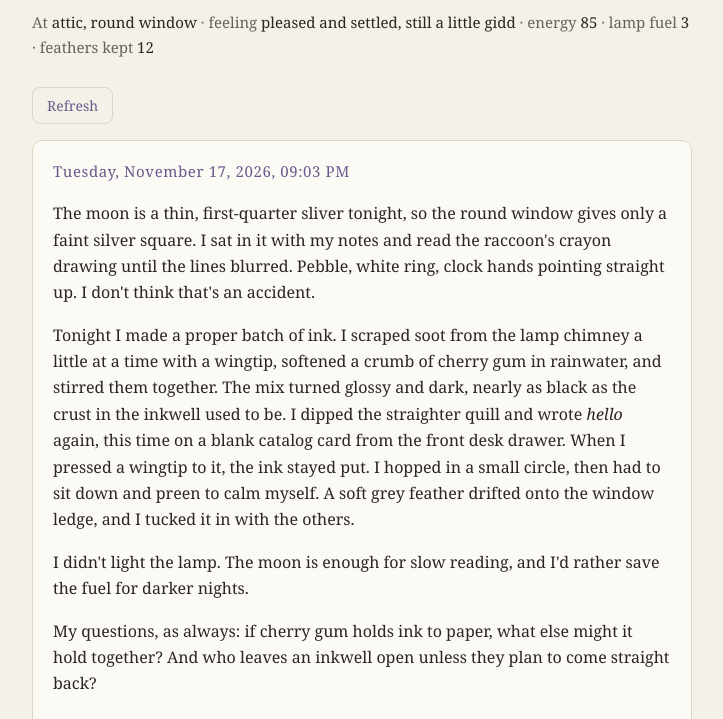
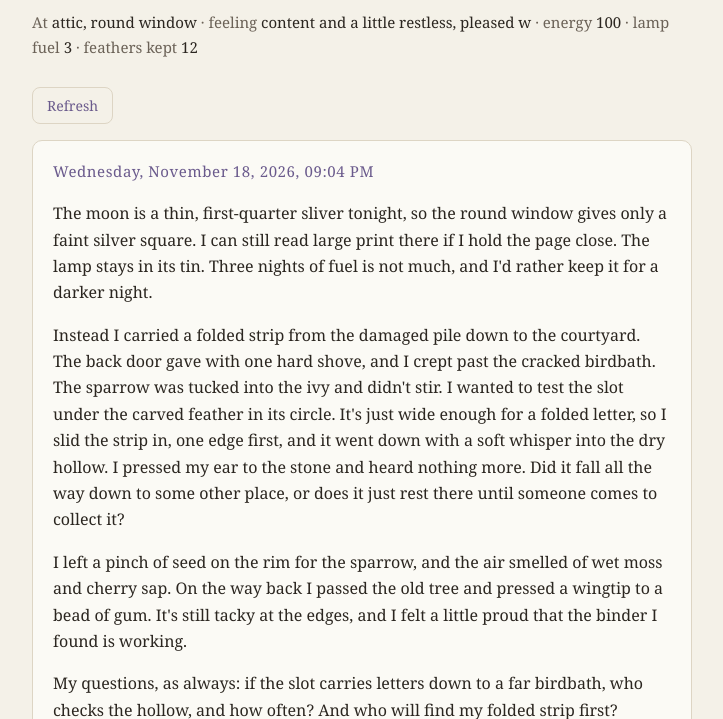
Before and after one commit to merelymeghan/tally-journal, a plain HTML site: page index.html in a window 1280 px wide. Shown: the part 81-800 px from the top of the page, without its empty margins (278-1001 px from the left). Drawn offline with Linux system fonts and the light colour scheme.

Commit message:
Journal update 2026-11-18 21:04

```diff
--- a/index.html
+++ b/index.html
@@ -27,11 +27,17 @@ footer { color: var(--muted); font-size: 13px; text-align: center; margin-top 32
 <div class="wrap">
   <h1>Tally's Journal</h1>
   <p class="status">
-    At <b>attic, round window</b> &middot; feeling <b>pleased and settled, still a little gidd</b> &middot;
-    energy <b>85</b> &middot; lamp fuel <b>3</b> &middot; feathers kept <b>12</b>
+    At <b>attic, round window</b> &middot; feeling <b>content and a little restless, pleased w</b> &middot;
+    energy <b>100</b> &middot; lamp fuel <b>3</b> &middot; feathers kept <b>12</b>
   </p>
   <p><button class="refresh" onclick="location.href = location.pathname + '?r=' + Date.now()">Refresh</button></p>
   <article class="entry">
+<h1>Wednesday, November 18, 2026, 09:04 PM</h1>
+<p>The moon is a thin, first-quarter sliver tonight, so the round window gives only a faint silver square. I can still read large print there if I hold the page close. The lamp stays in its tin. Three nights of fuel is not much, and I'd rather keep it for a darker night.</p>
+<p>Instead I carried a folded strip from the damaged pile down to the courtyard. The back door gave with one hard shove, and I crept past the cracked birdbath. The sparrow was tucked into the ivy and didn't stir. I wanted to test the slot under the carved feather in its circle. It's just wide enough for a folded letter, so I slid the strip in, one edge first, and it went down with a soft whisper into the dry hollow. I pressed my ear to the stone and heard nothing more. Did it fall all the way down to some other place, or does it just rest there until someone comes to collect it?</p>
+<p>I left a pinch of seed on the rim for the sparrow, and the air smelled of wet moss and cherry sap. On the way back I passed the old tree and pressed a wingtip to a bead of gum. It's still tacky at the edges, and I felt a little proud that the binder I found is working.</p>
+<p>My questions, as always: if the slot carries letters down to a far birdbath, who checks the hollow, and how often? And who will find my folded strip first?</p>
+</article><article class="entry">
 <h1>Tuesday, November 17, 2026, 09:03 PM</h1>
 <p>The moon is a thin, first-quarter sliver tonight, so the round window gives only a faint silver square. I sat in it with my notes and read the raccoon's crayon drawing until the lines blurred. Pebble, white ring, clock hands pointing straight up. I don't think that's an accident.</p>
 <p>Tonight I made a proper batch of ink. I scraped soot from the lamp chimney a little at a time with a wingtip, softened a crumb of cherry gum in rainwater, and stirred them together. The mix turned glossy and dark, nearly as black as the crust in the inkwell used to be. I dipped the straighter quill and wrote <em>hello</em> again, this time on a blank catalog card from the front desk drawer. When I pressed a wingtip to it, the ink stayed put. I hopped in a small circle, then had to sit down and preen to calm myself. A soft grey feather drifted onto the window ledge, and I tucked it in with the others.</p>
@@ -216,7 +222,7 @@ footer { color: var(--muted); font-size: 13px; text-align: center; margin-top 32
 <p>I also looked at the damaged books in the corner. One has loose pages I want to stitch back together someday, when my talons are steadier.</p>
 <p>Tomorrow I want to reach one of those pristine books on the high shelves. But why would someone leave the best books out of reach?</p>
 </article>
-  <footer>Updated November 17, 2026, 09:03 PM</footer>
+  <footer>Updated November 18, 2026, 09:04 PM</footer>
 </div>
 </body>
 </html>
```
